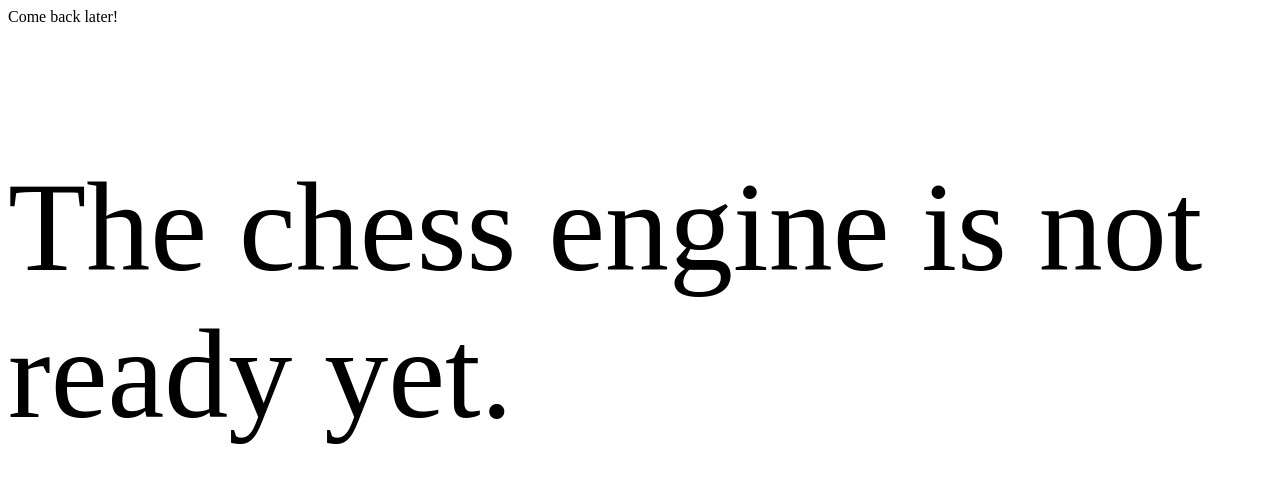
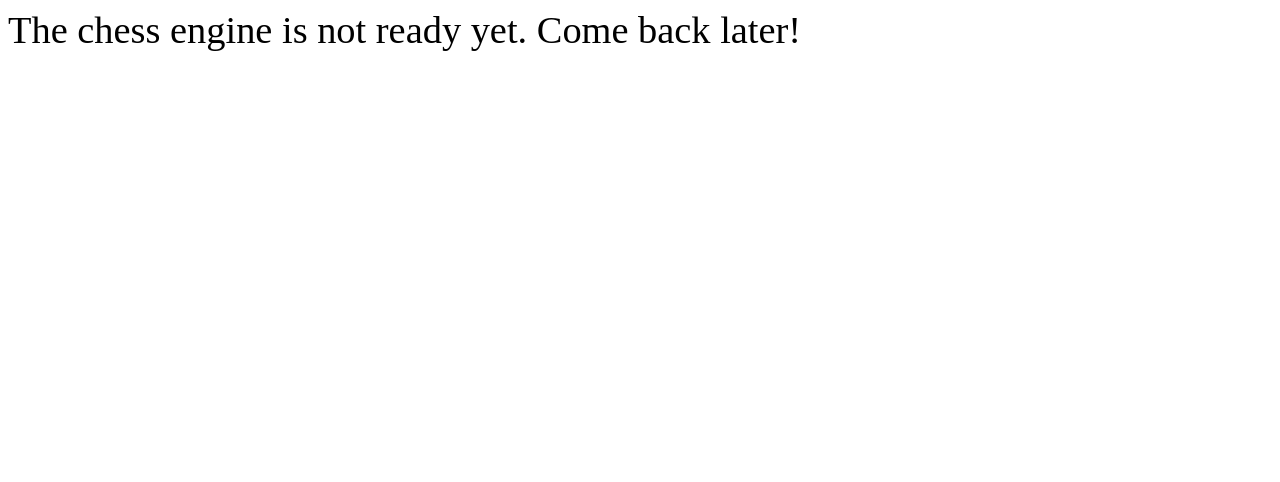
Before and after one commit to HypheX/xelph.me, a plain HTML site: page chess/index.html in a window 1280 px wide. Drawn offline with Linux system fonts and the light colour scheme.

Commit message:
fix style

```diff
--- a/chess/index.css
+++ b/chess/index.css
@@ -1,3 +1,3 @@
 p {
-    font-size: 10vw;
+    font-size: 3vw;
 }
--- a/chess/index.html
+++ b/chess/index.html
@@ -3,7 +3,6 @@
         <link type="text/css" rel="stylesheet" href="index.css">
     </head>
     <body>
-        <h>Come back later!</h>
-        <p>The chess engine is not ready yet.</p>
+        <p>The chess engine is not ready yet. Come back later!</p>
     </body>
 </html>
```
